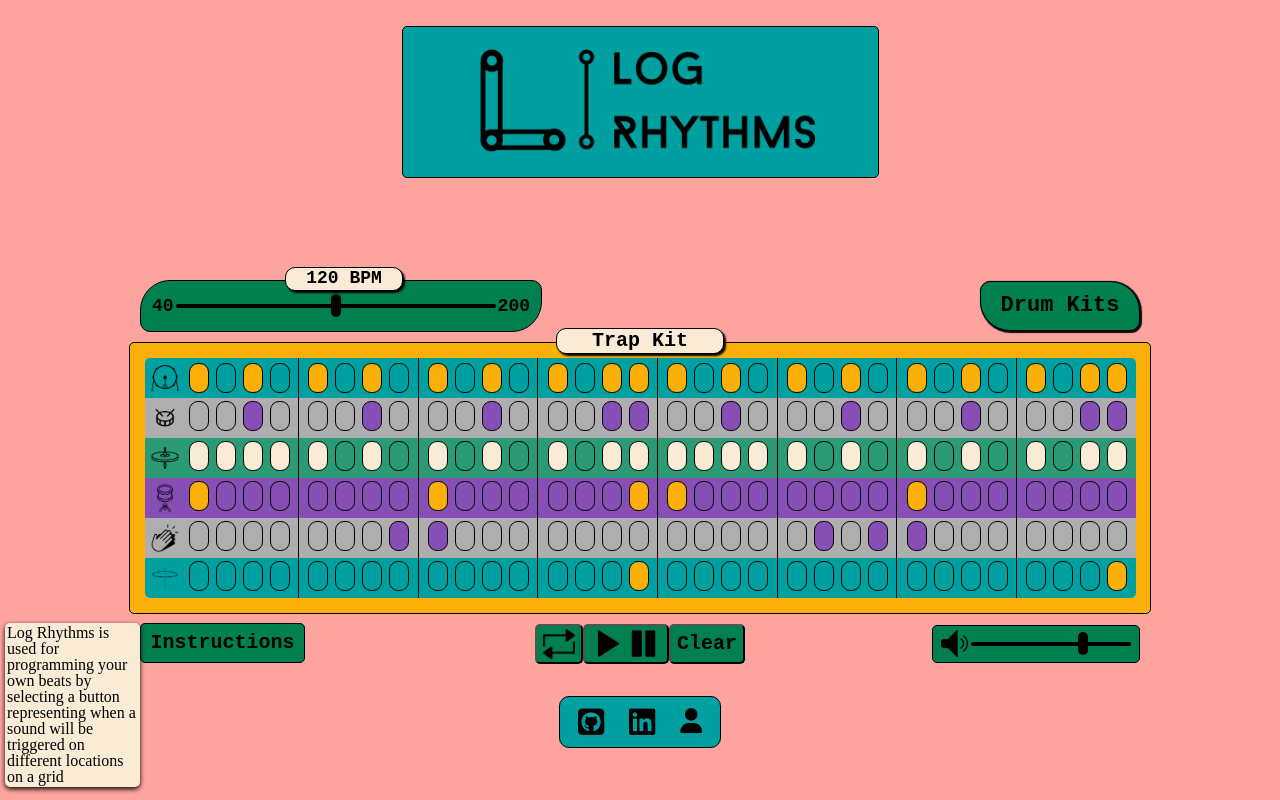
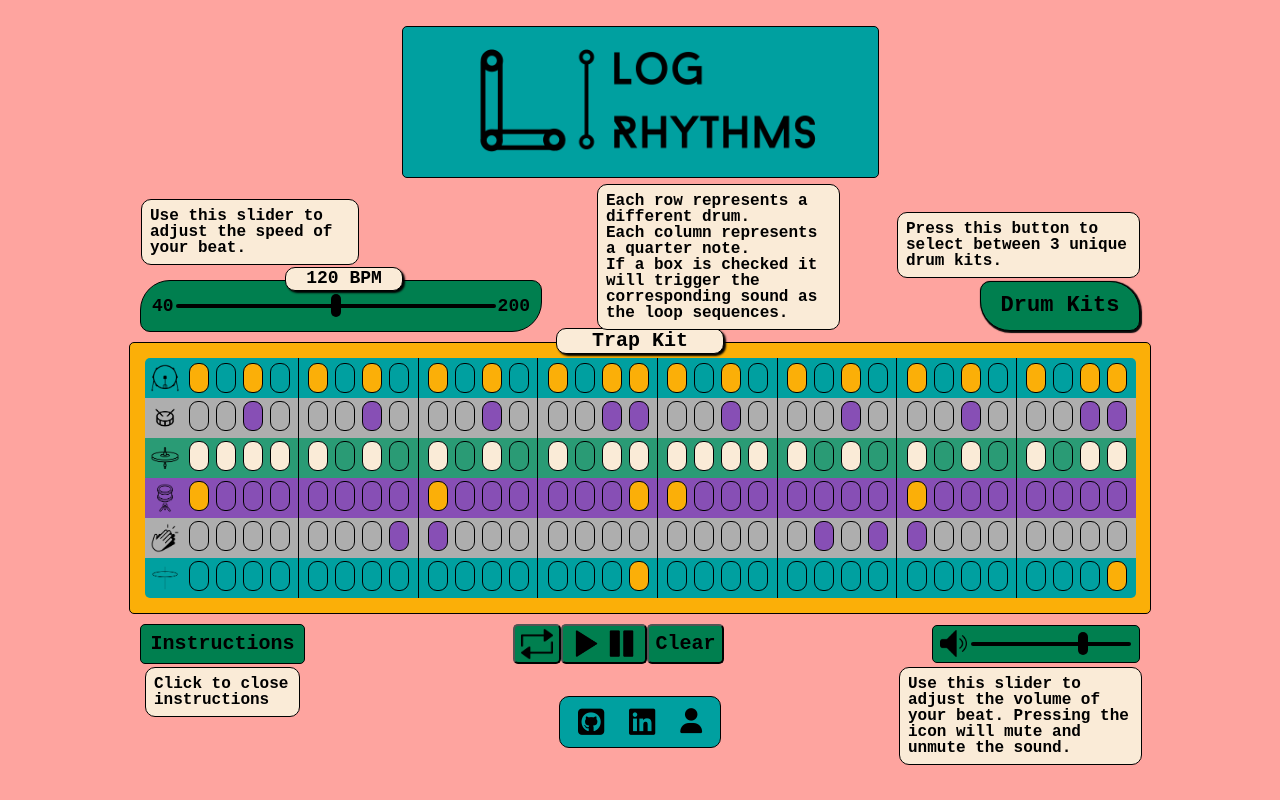
Before and after one commit to Colemartindale/Log-Rhythms, a website built with webpack: page index.html in a window 1280 px wide. Both pictures are taken after a click on the button "Instructions". Built offline with nearby package versions, Linux system fonts and the light colour scheme; files whose address does not match are found by name.

Commit message:
Add instructions

```diff
--- a/index.html
+++ b/index.html
@@ -735,16 +735,34 @@
 
     <div class="playback-controls">
       <div class="instructions-container">
-        <button class="instructions-btn">Instructions</button>
+        <button id="instructions-btn">
+          Instructions
+        </button>
         <div class="dropdown-menu-2">
-          <p>Log Rhythms is used for programming your own beats
-            by selecting a button representing when a sound will be triggered on different locations on a grid
-          </p>
+          <div class="tempo-inst inst">
+            Use this slider to adjust the speed of your beat.
+          </div>
+          <div class="kits-inst inst">
+            <p>Press this button to select between 3 unique drum kits.</p>
+          </div>
+          <div class="volume-inst inst">
+            <p>Use this slider to adjust the volume of your beat. Pressing the icon will mute and unmute the sound.</p>
+          </div>
+          <div class="grid-inst inst">
+            <p>Each row represents a different drum.</p>
+            <p>Each column represents a quarter note.</p>
+            <p>If a box is checked it will trigger the corresponding sound as the loop sequences.</p>
+          </div>
+          <div class="close-inst inst">
+            Click to close instructions
+          </div>
         </div>
       </div>
-      <button class="restart"><img src="./assets/icons/restart-icon.png"></button>
-      <button class="play-pause"><img src="./assets/icons/play-button-logo.png"><img src="./assets/icons/pause-btn-logo.png"></button>
-      <button class="reset">Clear</button>
+      <div class="bot-btns">
+        <button class="restart"><img src="./assets/icons/restart-icon.png"></button>
+        <button class="play-pause"><img src="./assets/icons/play-button-logo.png"><img src="./assets/icons/pause-btn-logo.png"></button>
+        <button class="reset">Clear</button>
+      </div>
       <div class="vol-slider-cont">
         <div class="vol-icon-cont">
           <img src="./assets/icons/volume-icon.png" id="vol-icon">
--- a/src/scripts/sequencer.js
+++ b/src/scripts/sequencer.js
@@ -199,5 +199,18 @@ document.addEventListener("DOMContentLoaded", function () {
     clicker();
 
 
+    const instBtn = document.getElementById("instructions-btn");
+    const instructions = document.querySelectorAll(".inst");
+    // console.log(instructions)
+    instBtn.onclick = () => {
+        Array.from(instructions).forEach( instruction => {
+            if (instruction.style.display === "none" || instruction.style.display === "") {
+                instruction.style.display = "flex";
+            } else {
+                instruction.style.display = "none";
+            }
+        });
+    };
+
 
 })
--- a/src/styles/playback-controls.scss
+++ b/src/styles/playback-controls.scss
@@ -1,6 +1,6 @@
 .playback-controls {
     display: flex;
-    justify-content: center;
+    justify-content: space-between;
     align-items: center;
     margin: auto;
     margin-top: 10px;
@@ -83,8 +83,12 @@
 
 //volume slider
 
+.bot-btns {
+    display: flex;
+}
+
 .vol-slider-cont {
-    position: absolute;
+    // position: absolute;
     right: 0;
     border-radius: 5px;
     display: flex;
@@ -145,14 +149,14 @@
     width: 30px;
 }
 
-.instructions-container {
+.-container {
     position: relative;
     transform: translateX(-395px) translateY(-21px);
 }
 
-.instructions-btn {
-    position: absolute;
-    left: 0;
+#instructions-btn {
+    // position: absolute;
+    // left: 0;
     border-radius: 5px;
     display: flex;
     justify-content: center;
@@ -166,32 +170,30 @@
     font-family: monospace;
     font-weight: 600;
     font-size: 20px;
+    z-index: 10;
     cursor: pointer;
     box-shadow: #0b0b0b 1px 1px 1px 1px;
 }
 
-.instructions-btn:hover {
+#instructions-btn:hover {
     background-color: #006a41;
 }
 
-.instructions-btn:focus {
+#instructions-btn:focus {
     box-shadow: none;
 }
 
 .dropdown-menu-2 {
     display: flex;
-    left: -135px;
-    top: -5px;
     justify-content: center;
-    align-items: left;
-    position: absolute;
-    background-color: antiquewhite;
-    padding: 2px;
-    border-radius: 5px;
-    box-shadow: 0 2px 5px 0;
-    opacity: 0;
-    margin-top: 5px;
+    position: relative;
+    width: 0px;
+    height: 0px;
     z-index: 2;
+
+    & > * {
+        z-index: -3;
+    }
 }
 
 .dropdown-menu-2 button {
@@ -259,3 +261,50 @@
         }
     }
 }
+
+.inst {
+    display: none;
+    background-color: antiquewhite;
+    border: 1px solid black;
+    border-radius: 10px;
+    padding: 8px;
+    width: 225px;
+    font-family: monospace;
+    font-weight: 600;
+    font-size: 16px;
+    z-index: 1;
+}
+
+.tempo-inst {
+    top: -465px;
+    right: -219px;
+    width: 200px;
+    position: absolute;
+}
+
+.kits-inst {
+    top: -452px;
+    right: -1000px;
+    position: absolute;
+}
+
+.volume-inst {
+    right: -1002px;
+    top: 3px;
+    position: absolute;
+}
+
+.grid-inst {
+    top: -480px;
+    right: -700px;
+    position: absolute;
+    flex-direction: column;
+}
+
+.close-inst {
+    position: absolute;
+    right: -160px;
+    top: 3px;
+    width: 137px;
+
+}
```
Also changed, not shown: dist/main.css.
